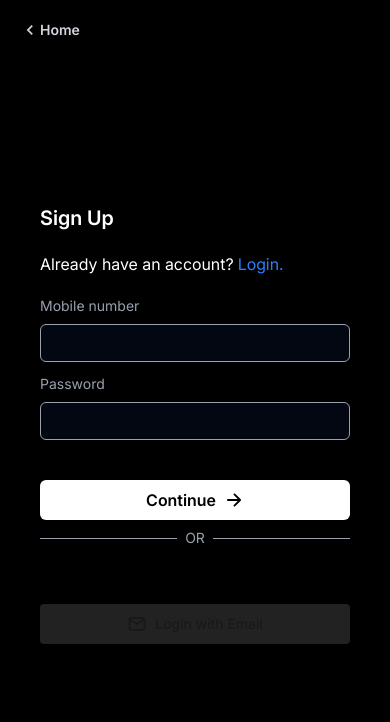
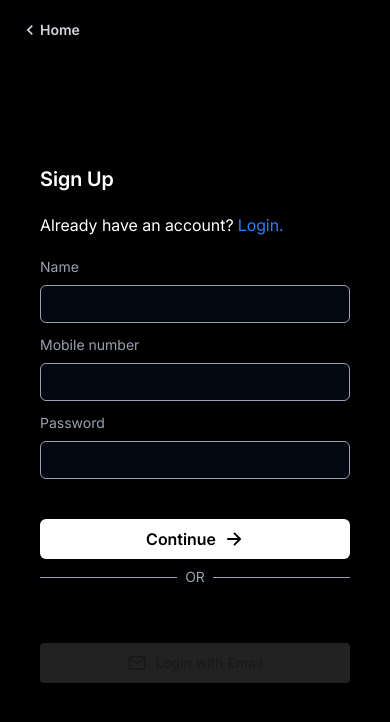
Before and after one commit to Abhinavabhi123/price-app-frontend, a React (Vite) app: page /signUp in a window 390 px wide. Shown: the top 722 px of the page. Built offline with nearby package versions, Linux system fonts and the light colour scheme; no server answers.

Commit message:
completed user mobile registration

```diff
--- a/src/container/client/MobileSignUp.jsx
+++ b/src/container/client/MobileSignUp.jsx
@@ -4,17 +4,21 @@ import * as yup from "yup";
 import LoginInput from "../../components/admin/LoginInput";
 import { IoArrowForwardOutline } from "react-icons/io5";
 import SubmissionLoading from "../../components/Loading/SubmissionLoading";
-import { userRegisterWithMobile } from "../../services/userApiServices";
-import { useNavigate } from "react-router-dom";
+import { getOtp } from "../../services/userApiServices";
+import OtpModal from "./OtpModal";
 
 export default function MobileSignUp() {
-  const navigate = useNavigate();
   const [showPassword, setShowPassword] = useState(false);
+  const [showOtpModal, setShowOtpModal] = useState(false);
 
   const handleMouseDown = () => setShowPassword(true);
   const handleMouseUp = () => setShowPassword(false);
 
   const validationSchema = yup.object().shape({
+    name: yup
+      .string()
+      .required("Name is required")
+      .matches(/^[A-Za-z\s]+$/, "Name must contain only alphabets and spaces"),
     mobile: yup
       .string()
       .matches(/^[0-9]{10}$/, "Mobile number must be exactly 10 digits")
@@ -37,17 +41,43 @@ export default function MobileSignUp() {
     setSubmitting,
   } = useFormik({
     initialValues: {
+      name: "",
       mobile: "",
       password: "",
     },
     validationSchema,
     onSubmit: (values) => {
-      userRegisterWithMobile(values, navigate, setSubmitting);
+      console.log(values, "values");
+      getOtp(values.mobile, setSubmitting, setShowOtpModal);
     },
   });
 
+  if (showOtpModal) {
+    return (
+      <OtpModal
+        data={values}
+        setShowOtp={setShowOtpModal}
+        otpType="mobileRegisterOtp"
+      />
+    );
+  }
+
   return (
     <form className="space-y-3  w-full h-fit" onSubmit={handleSubmit}>
+      <div className="space-y-2">
+        <p className="text-gray-400 text-sm"> Name</p>
+        <LoginInput
+          type="text"
+          name="name"
+          id="name"
+          handleBlur={handleBlur}
+          handleChange={handleChange}
+          value={values.name}
+        />
+        {errors.name && touched.name && (
+          <p className="text-xs text-red-500">{errors.name}</p>
+        )}
+      </div>
       <div className="space-y-2">
         <p className="text-gray-400 text-sm"> Mobile number</p>
         <LoginInput
--- a/src/container/client/OtpModal.jsx
+++ b/src/container/client/OtpModal.jsx
@@ -5,6 +5,7 @@ import * as yup from "yup";
 import {
   registerUserWithEmail,
   updateMobileNumber,
+  userRegisterWithMobile,
 } from "../../services/userApiServices.js";
 import { useNavigate } from "react-router-dom";
 
@@ -51,6 +52,8 @@ export default function OtpModal(Props) {
         );
       } else if (otpType === "emailOtp") {
         registerUserWithEmail(data, values.otp, setShowOtp,navigate,setSubmitting);
+      }else{
+        userRegisterWithMobile(data,values.otp,navigate,setSubmitting,setShowOtp)
       }
     },
   });
--- a/src/services/userApiServices.js
+++ b/src/services/userApiServices.js
@@ -276,11 +276,11 @@ export async function checkAnswer(answer, id, setArtData, setSubmitting) {
 }
 
 // function to register user with mobile number
-export async function userRegisterWithMobile(data, navigate, setSubmitting) {
+export async function userRegisterWithMobile(data,otp, navigate, setSubmitting,setShowOtp) {
   try {
     const response = await axios.post(
       registerUserMobileUrl,
-      { ...data },
+      { ...data,otp },
       {
         headers: {
           "Content-Type": "application/json",
@@ -290,6 +290,7 @@ export async function userRegisterWithMobile(data, navigate, setSubmitting) {
     if (response.status === 200 && response?.data?.isSuccess) {
       successToast(response?.data?.message);
       navigate("/login");
+      setShowOtp(false)
     }
   } catch (error) {
     if (error.response) {
```
